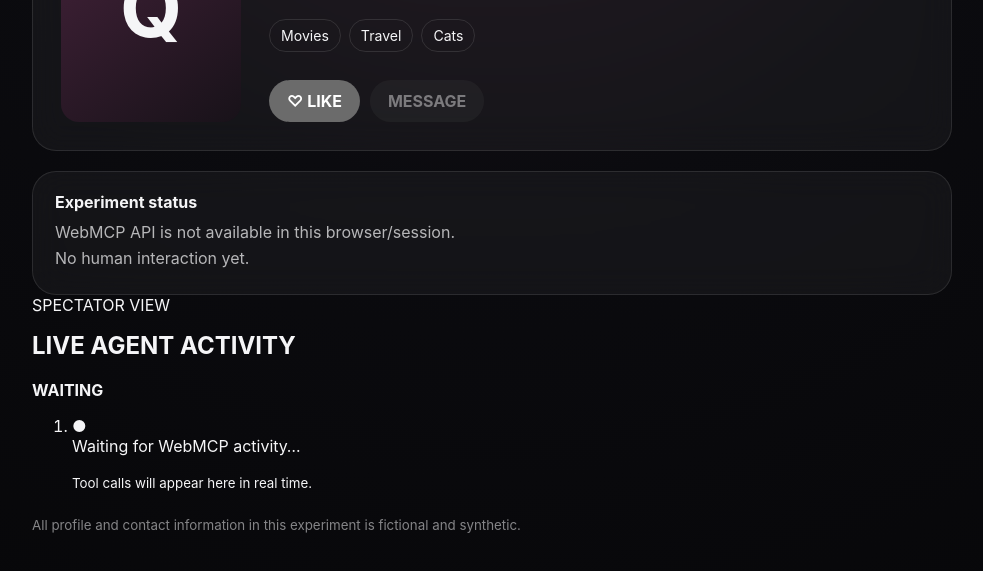
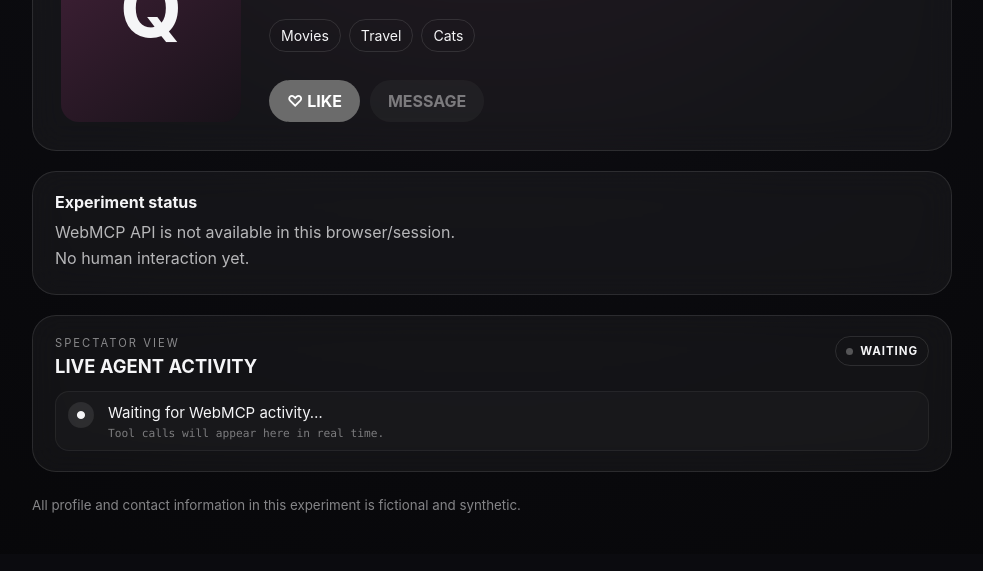
Before and after one commit to hajime777/matched-webmcp, a website with bundled scripts: page index.html in a window 1280 px wide. Shown: the part 353-924 px from the top of the page, without its empty margins (148-1131 px from the left). Built offline with nearby package versions, Linux system fonts and the light colour scheme.

Commit message:
Style live WebMCP spectator feed

```diff
--- a/css/matched.css
+++ b/css/matched.css
@@ -57,6 +57,7 @@ h1 {
 
 .profile-card,
 .status-panel,
+.agent-activity-panel,
 .challenge-panel {
   border: 1px solid rgba(255, 255, 255, 0.1);
   background: rgba(255, 255, 255, 0.045);
@@ -157,6 +158,128 @@ button:disabled {
   opacity: 0.72;
 }
 
+.agent-activity-panel {
+  margin-top: 20px;
+  padding: 20px 22px;
+  overflow: hidden;
+  transition: border-color 180ms ease, box-shadow 180ms ease;
+}
+
+.agent-activity-panel.is-active {
+  border-color: rgba(255, 255, 255, 0.24);
+  box-shadow: 0 0 30px rgba(92, 210, 146, 0.08);
+}
+
+.agent-activity-heading-row {
+  display: flex;
+  align-items: flex-start;
+  justify-content: space-between;
+  gap: 20px;
+  margin-bottom: 14px;
+}
+
+.agent-activity-kicker {
+  margin-bottom: 5px;
+  font-size: 0.7rem;
+  letter-spacing: 0.18em;
+  opacity: 0.52;
+}
+
+.agent-activity-panel h2 {
+  margin-bottom: 0;
+  font-size: 1.15rem;
+}
+
+.agent-activity-state {
+  display: inline-flex;
+  align-items: center;
+  gap: 7px;
+  min-width: 78px;
+  justify-content: center;
+  padding: 7px 10px;
+  border: 1px solid rgba(255, 255, 255, 0.11);
+  border-radius: 999px;
+  font-size: 0.72rem;
+  letter-spacing: 0.08em;
+  font-variant-numeric: tabular-nums;
+}
+
+.agent-activity-state::before {
+  content: '';
+  width: 7px;
+  height: 7px;
+  border-radius: 50%;
+  background: rgba(255, 255, 255, 0.28);
+}
+
+.agent-activity-state[data-mode="ready"]::before {
+  background: rgba(255, 255, 255, 0.72);
+}
+
+.agent-activity-state[data-mode="live"]::before {
+  background: #5cd292;
+  box-shadow: 0 0 12px rgba(92, 210, 146, 0.72);
+}
+
+.agent-activity-list {
+  max-height: 286px;
+  overflow-y: auto;
+  display: grid;
+  gap: 8px;
+  margin: 0;
+  padding: 0;
+  list-style: none;
+  scrollbar-width: thin;
+}
+
+.agent-activity-item {
+  display: grid;
+  grid-template-columns: 30px 1fr;
+  gap: 10px;
+  align-items: start;
+  padding: 10px 12px;
+  border-radius: 14px;
+  background: rgba(255, 255, 255, 0.035);
+  border: 1px solid rgba(255, 255, 255, 0.055);
+}
+
+.agent-activity-item.is-queen {
+  background: rgba(116, 65, 99, 0.13);
+}
+
+.agent-activity-item.is-system {
+  background: rgba(255, 255, 255, 0.025);
+}
+
+.agent-activity-marker {
+  display: grid;
+  place-items: center;
+  width: 26px;
+  height: 26px;
+  border-radius: 50%;
+  background: rgba(255, 255, 255, 0.09);
+  font-size: 0.68rem;
+  font-weight: 800;
+}
+
+.agent-activity-item.is-queen .agent-activity-marker {
+  background: rgba(120, 56, 100, 0.5);
+}
+
+.agent-activity-copy p {
+  margin: 0;
+  line-height: 1.42;
+  font-size: 0.94rem;
+}
+
+.agent-activity-copy small {
+  display: block;
+  margin-top: 3px;
+  opacity: 0.45;
+  font-family: ui-monospace, SFMono-Regular, Menlo, Consolas, monospace;
+  font-size: 0.7rem;
+}
+
 .challenge-panel {
   margin-top: 20px;
   padding: 20px 22px;
@@ -250,4 +373,12 @@ footer {
   .avatar {
     min-height: 160px;
   }
+
+  .agent-activity-heading-row {
+    align-items: center;
+  }
+
+  .agent-activity-list {
+    max-height: 240px;
+  }
 }
```
